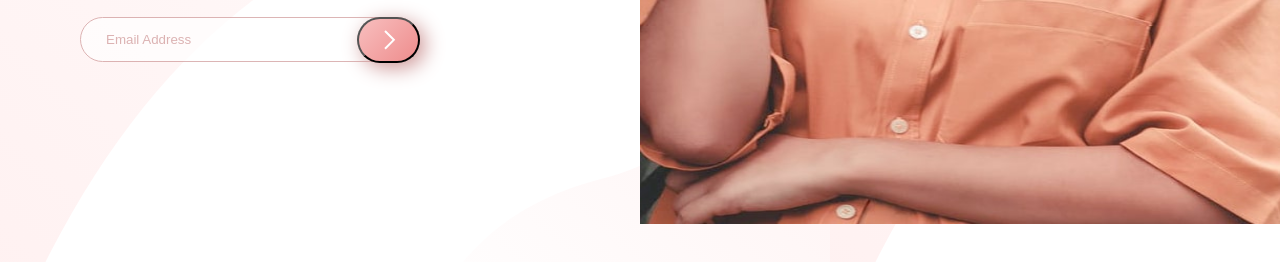
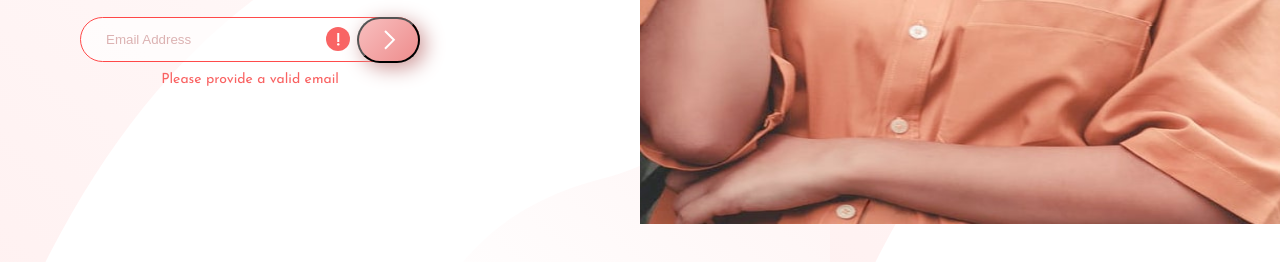
Before and after one commit to caio-alcantara/base-apparel-coming-soon-master, a plain HTML site: page index.html in a window 1280 px wide. Both pictures are taken after a click on the button 388 px from the left and 476 px from the top of the page. Shown: the part 436-698 px from the top of the page. Drawn offline with Linux system fonts and the light colour scheme.

Commit message:
Adds JS, form validation and final details

```diff
--- a/index.html
+++ b/index.html
@@ -50,11 +50,15 @@
             id="email"
             placeholder="Email Address"
           />
-          <button type="submit">
+          <img src="images/icon-error.svg" alt="error-icon" class="error">
+          <button type="submit" class="button">
             <img src="images/icon-arrow.svg" alt="arrow-icon" />
           </button>
+          <p class="error-message">Please provide a valid email</p>
         </div>
       </section>
     </main>
+
+    <script src="main.js"></script>
   </body>
 </html>
--- /dev/null
+++ b/main.js
@@ -0,0 +1,34 @@
+const button = document.querySelector(".button");
+
+
+function validateEmail() {
+  let regex = /^[^ ]+@[^ ]+\.[a-z]{2,3}$/;
+  let email = document.querySelector("#email").value;
+  if (email.match(regex)) {
+    return true;
+  } else {
+    return false;
+  }
+}
+
+button.addEventListener("click", function (event) {
+  event.preventDefault();
+
+  if (validateEmail() == false) {
+    let email = document.querySelector("#email").style = 'border: 1px solid red;'
+
+    let errorIcon = document.querySelector('.error').style = 'display: block;'
+
+    let errorMessage = document.querySelector('.error-message').style = 'display: block;'
+    return
+  }
+
+  if (validateEmail() == true) {
+    let email = document.querySelector("#email").style = 'border: 1px solid green;'
+
+    let errorMessage = document.querySelector('.error-message')
+    errorMessage.style = 'display: block; color: green; padding-left: -20px;'
+    errorMessage.textContent = 'Email sent sucessfuly!'
+  }
+
+});
--- a/styles/_form.scss
+++ b/styles/_form.scss
@@ -13,6 +13,22 @@
     border: 1px solid $Desaturated-Red;
   }
 
+  .error {
+    position: absolute;
+    right: 100px;
+    top: 10px;
+
+    display: none;
+  }
+
+  .error-message {
+    color: $Soft-Red;
+    padding-top: 10px;
+    font-family: $main-font;
+    font-size: 14px;
+    display: none;
+  }
+
   button {
     background-image: linear-gradient($gradient2);
     border-radius: 40px;
@@ -21,6 +37,9 @@
     position: absolute;
     right: 30px;
     top: 0px;
+
+    button:hover {
+    }
 
     img {
       position: relative;
--- a/styles/_media-1440.scss
+++ b/styles/_media-1440.scss
@@ -33,6 +33,11 @@
       input {
         width: 430px;
       }
+
+      .error {
+        right: -70px;
+      }
+
       button {
         transform: translateX(190px);
         padding: 11px 25px 8px 35px;
```
Also changed, not shown: styles/style.css, 1 other file.
